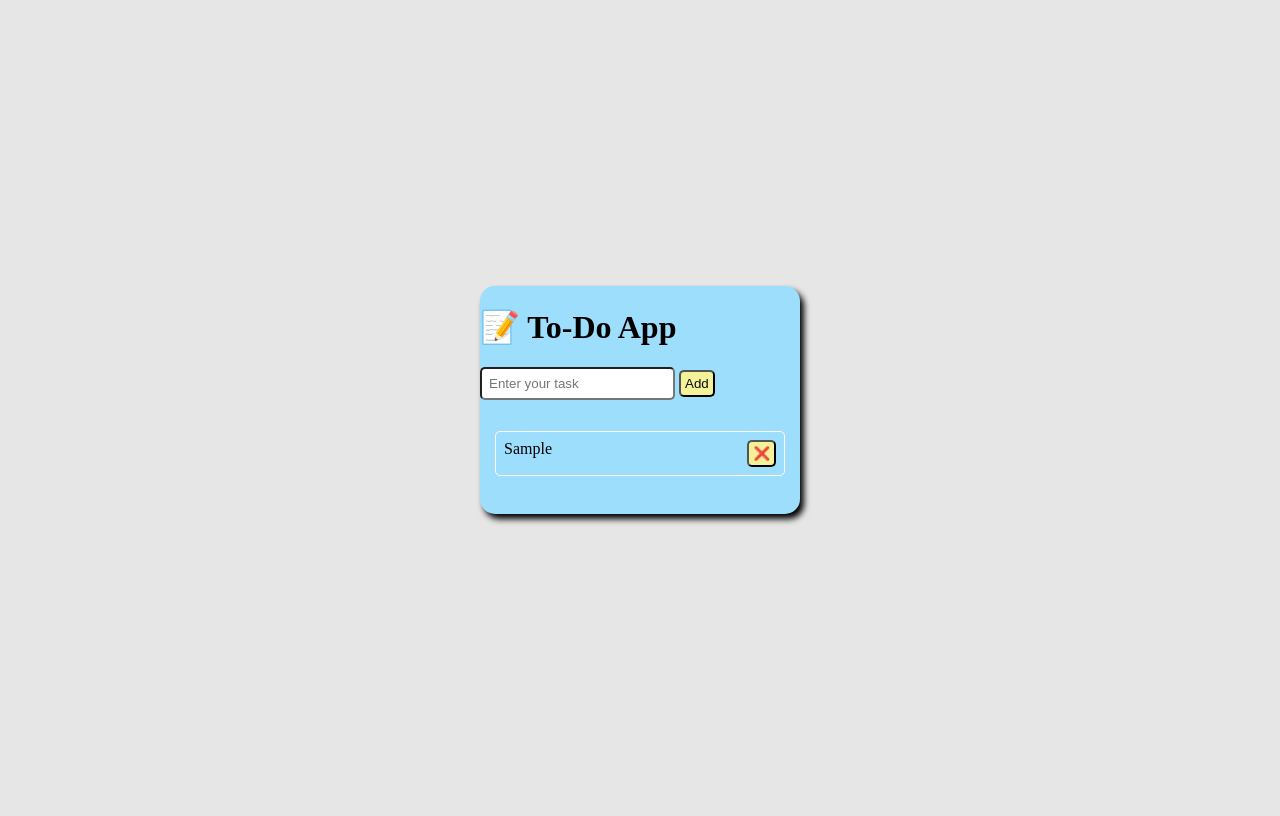
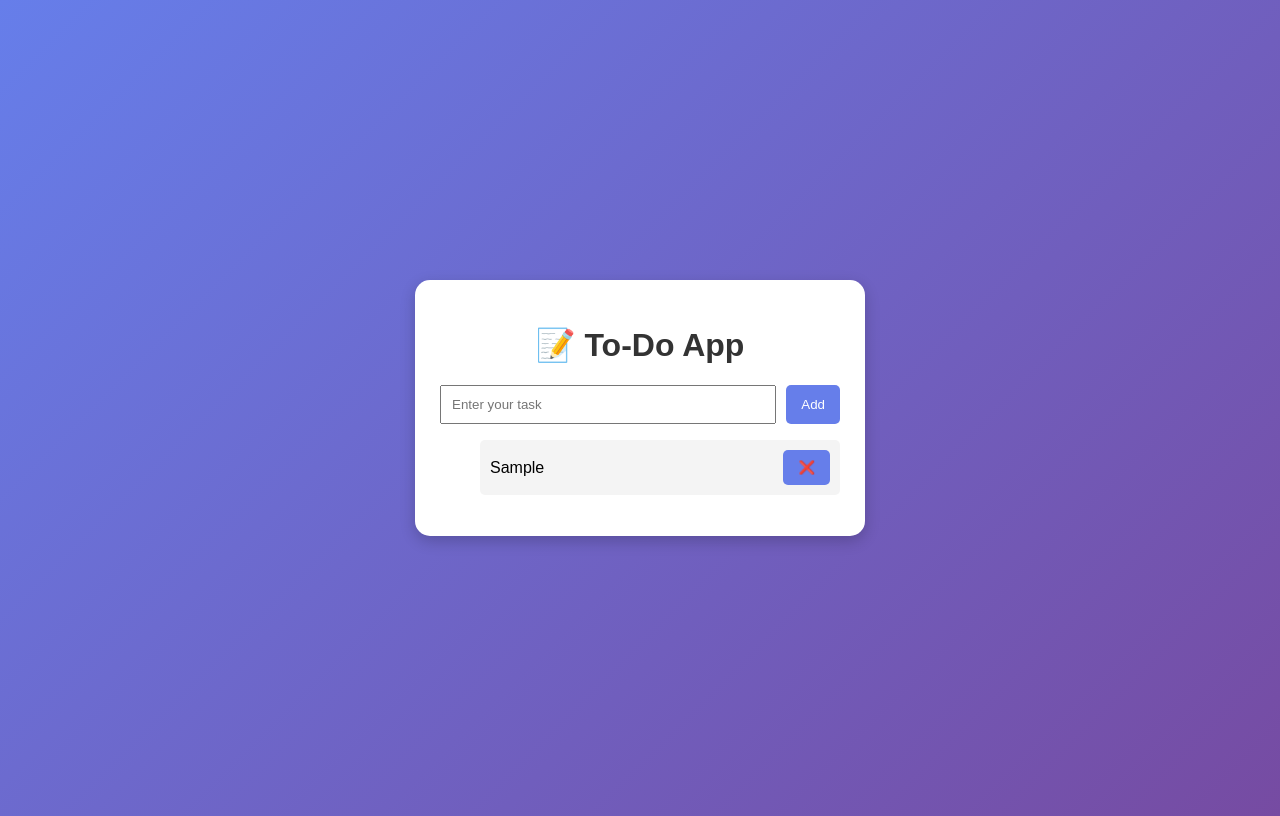
Before and after one commit to Anshupriyakumari/College-projects-, a plain HTML site: page index.html in a window 1280 px wide. Both pictures are taken after typing "Sample" into the empty fields and a click on the button "Add". Drawn offline with Linux system fonts and the light colour scheme.

Commit message:
Update style.css

```diff
--- a/style.css
+++ b/style.css
@@ -1,64 +1,55 @@
-body {
-    margin: 0;
-    padding: 0;
-    display: flex;
-    justify-content: center;
-    align-items: center;
-    height: 100vh;
-    background-color: rgb(230, 230, 230);
+body{
+    font-family: Arial, sans-serif;
+    background: linear-gradient(135deg,#667eea,#764ba2);
+    display:flex;
+    justify-content:center;
+    align-items:center;
+    height:100vh;
 }
 
-
-.container {
-    border: none;
-    border-radius: 15px;
-    background-color: rgb(156,222,252);;
-    height: auto;
-    width: 25vw;
-    box-shadow: 4px 5px 6px;
+.container{
+    background:white;
+    padding:25px;
+    border-radius:15px;
+    width:400px;
+    box-shadow:0 5px 15px rgba(0,0,0,0.2);
 }
 
-.header {
-    text-align: center;
-    padding: 10px;
-    font-size: 1.7em;
-    font-weight: 900;
-    border-bottom: 0.8PX solid WHITE;
-    margin-bottom: 20px;
+h1{
+    text-align:center;
+    color:#333;
 }
 
-.addTask{
-    display: flex;
-    justify-content: space-evenly;
+.input-box{
+    display:flex;
+    gap:10px;
 }
 
 input{
-    padding: 7px;
-    border-radius: 5px;
-}
-
-button:hover{
-    border:1px solid black;
-    box-shadow: 2px 2px 2px;
+    flex:1;
+    padding:10px;
 }
 
 button{
-    background-color: rgb(244,242,153);
-    color: rgb(11,11,11);
-    padding: 4px;
-    border-radius: 5px;
-}
-
-ul{
-    list-style: none;
-    padding: 15px;
+    padding:10px 15px;
+    background:#667eea;
+    color:white;
+    border:none;
+    border-radius:5px;
+    cursor:pointer;
 }
 
 li{
-    display: flex;
-    justify-content: space-between;
-    border: 1px solid white;
-    border-radius: 5px;
-    padding: 8px;
-    margin-bottom: 7px;
+    margin-top:10px;
+    padding:10px;
+    background:#f4f4f4;
+    border-radius:5px;
+    display:flex;
+    justify-content:space-between;
+    align-items:center;
 }
+
+.completed{
+    text-decoration:line-through;
+    color:gray;
+}
```
